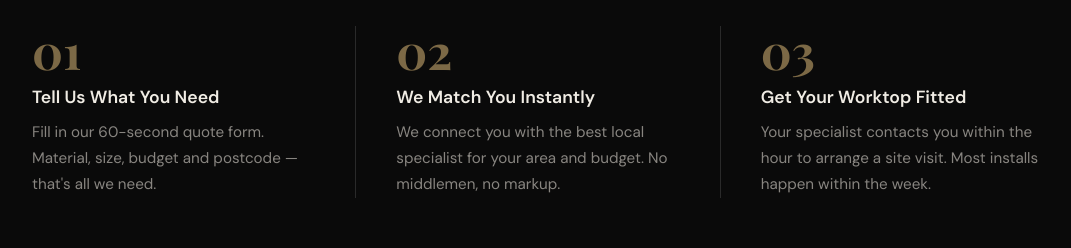
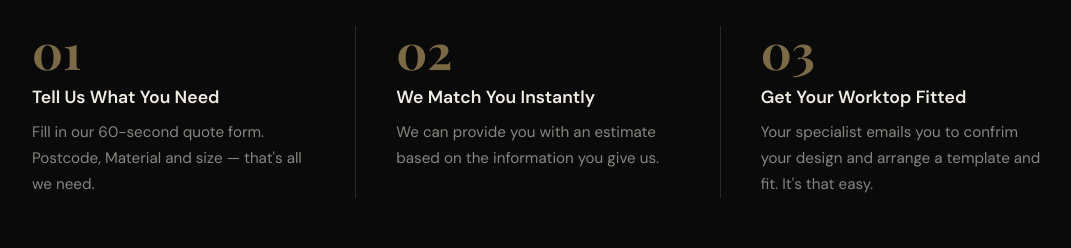
Before and after one commit to Mimorozu/kitchen-worktop-experts-V2.0, a React (Vite) app: page / in a window 1280 px wide. Shown: the part 1140-1388 px from the top of the page, without its empty margins (82-1153 px from the left). Built offline with nearby package versions, Linux system fonts and the light colour scheme; no server answers.

Commit message:
how it works updated

```diff
--- a/src/components/HowItWorks.jsx
+++ b/src/components/HowItWorks.jsx
@@ -4,17 +4,17 @@ const STEPS = [
   {
     number: '01',
     title: 'Tell Us What You Need',
-    description: 'Fill in our 60-second quote form. Material, size, budget and postcode — that\'s all we need.',
+    description: 'Fill in our 60-second quote form. Postcode, Material and size — that\'s all we need.',
   },
   {
     number: '02',
     title: 'We Match You Instantly',
-    description: 'We connect you with the best local specialist for your area and budget. No middlemen, no markup.',
+    description: 'We can provide you with an estimate based on the information you give us.',
   },
   {
     number: '03',
     title: 'Get Your Worktop Fitted',
-    description: 'Your specialist contacts you within the hour to arrange a site visit. Most installs happen within the week.',
+    description: 'Your specialist emails you to confrim your design and arrange a template and fit. It\'s that easy.'
   },
 ]
 
```
